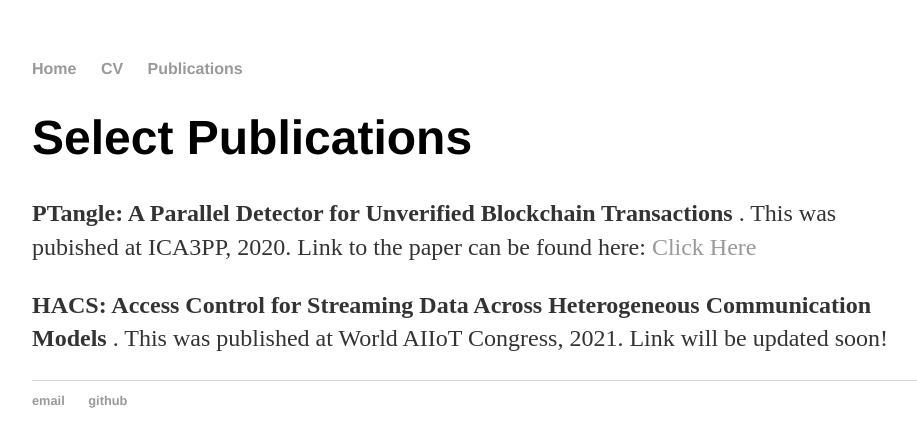
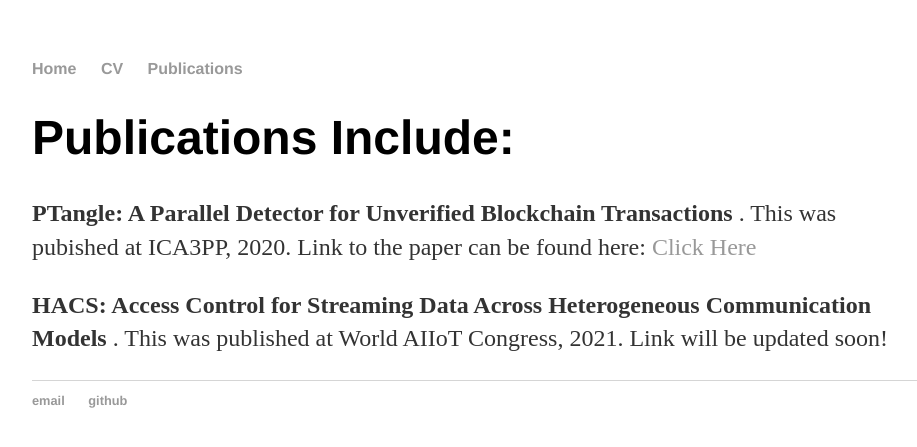
Before and after one commit to atul1234anand/atul1234anand.github.io, a Jekyll site: the page built from publications/index.html, in a window 1280 px wide. Shown: the top 447 px of the page, without its empty margins (160-1077 px from the left). Built offline with Jekyll 4.4.1, drawn with Linux system fonts in a browser that asks for light colours.

Commit message:
Update index.html

```diff
--- a/publications/index.html
+++ b/publications/index.html
@@ -1,10 +1,10 @@
 ---
 layout: default
-title: CV of Your Name
+title: Publications
 ---
 
 <div class="publications">
-	<h1>Select Publications</h1>
+	<h1>Publications Include:</h1>
 
 	<p> <strong> PTangle: A Parallel Detector for Unverified Blockchain Transactions </strong>. This was pubished at ICA3PP, 2020. Link to the paper can be found here: <a href = "https://www.researchgate.net/publication/345897517_PTangle_A_Parallel_Detector_for_Unverified_Blockchain_Transactions">Click Here</a>
 	<p> <strong> HACS: Access Control for Streaming Data Across Heterogeneous Communication Models </strong>. This was published at World AIIoT Congress, 2021. Link will be updated soon!</p>
```
